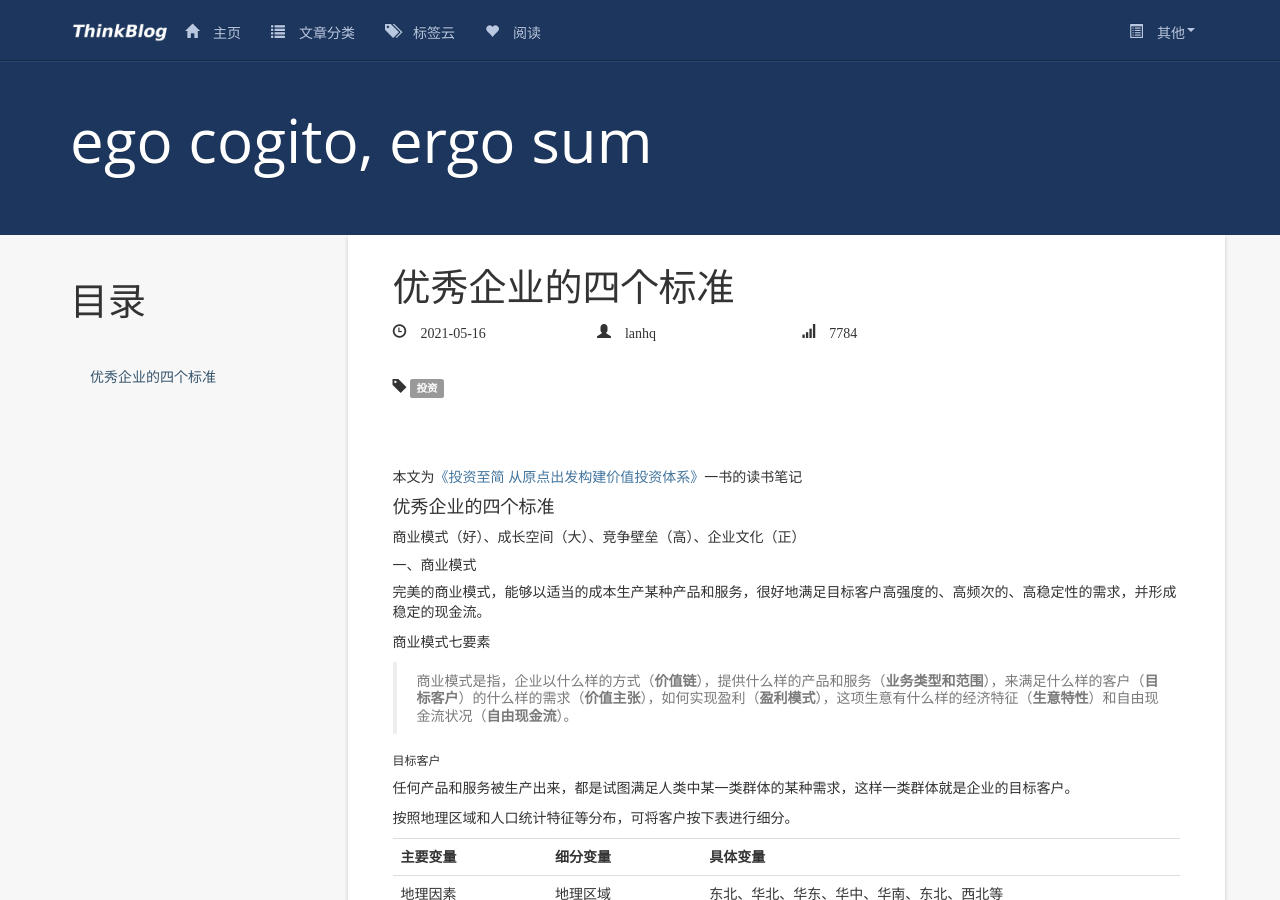
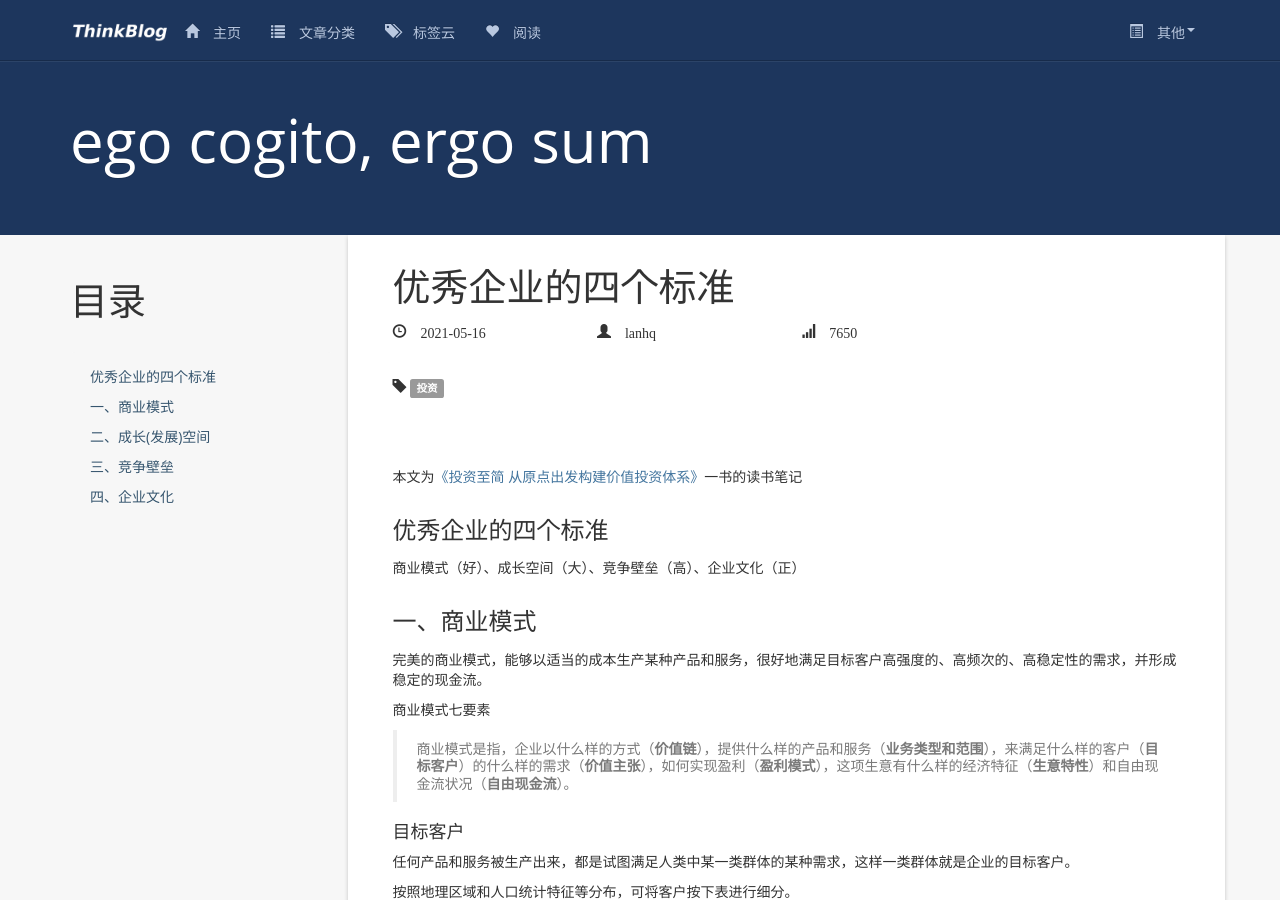
Before and after one commit to Brook-Lan/Brook-Lan.github.io, a Jekyll site: the page built from _posts/2021/2021-05-16-four-standards-for-excellent-enterprises.md, in a window 1280 px wide and 900 px high. Built offline with Jekyll 4.4.1, drawn with Linux system fonts in a browser that asks for light colours; nearby versions of some CDN libraries; comment, search, counter and statistics services are not loaded.

Commit message:
fix: update post

```diff
--- a/_posts/2021/2021-05-16-four-standards-for-excellent-enterprises.md
+++ b/_posts/2021/2021-05-16-four-standards-for-excellent-enterprises.md
@@ -13,14 +13,13 @@ tags: 投资
 
 
 
-
-#### 优秀企业的四个标准
+### 优秀企业的四个标准
 
 商业模式（好）、成长空间（大）、竞争壁垒（高）、企业文化（正）
 
 
 
-##### 一、商业模式
+### 一、商业模式
 
 完美的商业模式，能够以适当的成本生产某种产品和服务，很好地满足目标客户高强度的、高频次的、高稳定性的需求，并形成稳定的现金流。
 
@@ -28,7 +27,7 @@ tags: 投资
 
 > 商业模式是指，企业以什么样的方式（**价值链**），提供什么样的产品和服务（**业务类型和范围**），来满足什么样的客户（**目标客户**）的什么样的需求（**价值主张**），如何实现盈利（**盈利模式**），这项生意有什么样的经济特征（**生意特性**）和自由现金流状况（**自由现金流**）。
 
-###### 目标客户
+#### 目标客户
 
 任何产品和服务被生产出来，都是试图满足人类中某一类群体的某种需求，这样一类群体就是企业的目标客户。
 
@@ -41,7 +40,7 @@ tags: 投资
 	    <th>具体变量</th>
 	</tr >
 	<tr >
-	    <td rowspan=5>地理因素</td>
+	    <td rowspan="5">地理因素</td>
 	    <td>地理区域</td>
 	    <td>东北、华北、华东、华中、华南、东北、西北等</td>
 	</tr>
@@ -62,7 +61,7 @@ tags: 投资
 	    <td>京津冀、长三角、珠三角、川渝</td>
 	</tr>
 	<tr>
-        <td rowspan=9>人口统计因素</td>
+        <td rowspan="9">人口统计因素</td>
 	    <td>年龄</td>
 	    <td>具体岁数；儿童、青年、老年</td>
 	</tr>
@@ -105,7 +104,8 @@ tags: 投资
 	</tr>
 </table>
 
-###### 价值主张
+
+#### 价值主张
 
 选择了目标客户之后，企业需要确定客户的需求、偏好或痛点时什么，企业应该满足客户的那些需求或需求的哪些方面，向客户传递和提供什么样的价值，这就是企业的“价值主张”。
 
@@ -122,11 +122,11 @@ tags: 投资
 - 多样性，拥有更丰富的选择，例如购物上天猫就够了
 - 降低成本，对企业客户而言，ERP系统可以降低管理成本
 
-###### 产品和服务
+#### 产品和服务
 
 判断一家企业的产品力如何，需要我们对其产品的用户体验做仔细观察，还可以观察用户的反应。
 
-###### 价值链
+#### 价值链
 
 采用价值链工具分析企业的步骤
 
@@ -135,7 +135,7 @@ tags: 投资
 3. 企业的价值链和行业普遍做法有何不同。
 4. 分析价值链的不同对企业经营发展有何意义。
 
-###### 盈利模式
+#### 盈利模式
 
 企业能否找到盈利模式，决定了企业的价值大小，甚至能否长期生存下去。
 
@@ -155,7 +155,7 @@ tags: 投资
 2. “剃须刀+刀片”模式
 3. 免费增值模式，基础服务免费提供，增值服务收费
 
-###### 生意特性
+#### 生意特性
 
 一家企业的生意特性，由商业模式的各个构成要素共同决定，包括目标客户群的特征、客户需求的特征、产品和服务的特征、价值链的特征、盈利模式的特征等。
 
@@ -179,7 +179,7 @@ tags: 投资
 14. 重资产和轻资产。一般来说，轻资产的公司可以获得更高的估值溢价，是投资的首选。但重资产也不是一无是处，重资产可以为潜在进入者设置较高的进入门槛。
 15. 周期性。周期性很强企业很难把握。
 
-###### 自由现金流
+#### 自由现金流
 
 作为投资者，企业利润中对我们有意义的是有“归属股东”的利润。因为企业实现了账面上的盈利，可能会存在以下情况：1.经营现金流为负；2.企业未来需要大量的资本支出才能维持目前的经营规模和竞争优势。
 
@@ -204,7 +204,7 @@ tags: 投资
 
 
 
-##### 二、成长(发展)空间
+### 二、成长(发展)空间
 
 企业能以递减的边际成本、很高的组织效率，调配资源不断完成扩大再生产，实现三个（消费、客户、产品）从1到N的跨越。
 
@@ -214,7 +214,7 @@ tags: 投资
 - 从满足一个客户的需求到满足越来越多客户的需求
 - 从满足一个客户的需求扩展到满足其不同的需求
 
-###### 好成长与坏成长
+#### 好成长与坏成长
 
 谈到成长，需要明白我们需要的是什么样的成长，好的成长不断给股东带来更多的价值，坏的成长则毁灭价值。拥有好成长的公司，业绩不需要每年、每季度都增长。企业的发展绝不是线性的，而是在波折中前进。有些有巨大成长空间的好公司，他们为了进一步促进长期的发展，反而愿意牺牲短期的成长。他们不在意利润和股价一时如何反应，而在意公司的长期发展和股东的长期利益。他们不会为了取悦股市而放弃价值观，而是为了客户体验克制自己家。
 
@@ -229,7 +229,7 @@ tags: 投资
 - 为了迎合股市，放松风险控制，饮鸩止渴的增长
 - 不惜财务造假腾挪来制造的增长
 
-###### 商业模式决定企业的市场规模
+#### 商业模式决定企业的市场规模
 
 一家企业所在的市场有多大规模和空间，在很大程度上由商业模式所决定。以下几个重要的产品和生意特性影响者企业的市场空间：
 
@@ -239,13 +239,13 @@ tags: 投资
 4. 价格的高低
 5. 可标准化与可复制性
 
-###### 企业的发展阶段决定着成长空间
+#### 企业的发展阶段决定着成长空间
 
 “成长空间”不等于“市场规模”，我们可以将企业的发展空间分为“绝对空间”和相对空间。绝对空间是企业所在的总体市场规模有多大。相对空间是指企业距离自己市场规模的天花板还有多大的距离。对投资而言，企业发展的相对空间比绝对空间更有意义。当然，绝对的市场规模也有意义，往往市场规模巨大的行业才能产生一些发展空间大的公司。
 
 除此之外，企业的成长空间主要由企业所在的发展阶段所绝对。在其他条件不变的情况下，越是市场早期的企业发展速度越快。
 
-###### 企业成长动力分解
+#### 企业成长动力分解
 
 净利润 = 营业收入 × (毛利率 - 费用率)
 
@@ -265,11 +265,11 @@ tags: 投资
 
 
 
-##### 三、竞争壁垒
+### 三、竞争壁垒
 
 高的竞争壁垒意味着企业有宽阔的护城河，能从一个或多个方面，防止竞争对手的复制，能够保护自己的利润不被侵蚀，也增加了生意的确定性。
 
-###### 分析护城河的三个工具
+#### 分析护城河的三个工具
 
 【**波特五力模型**】
 
@@ -298,7 +298,7 @@ tags: 投资
 
 杜邦分析可以作为定量分析企业护城河的工具。如果有一个定量指标最能证明企业有宽阔的护城河，那么就是企业能维持较长时间、比较高的ROE。
 
-###### 识别非护城河因素
+#### 识别非护城河因素
 
 1. 优秀的产品
 2. 先发优势
@@ -308,11 +308,11 @@ tags: 投资
 
 
 
-##### 四、企业文化
+### 四、企业文化
 
 决定了好的商业模式能否变成现实，发展空间能拓展多大，护城河能挖多深。
 
-###### 治理结构
+#### 治理结构
 
 1. 所有权结构。民营企业分为家族企业和非家族企业
 
@@ -327,7 +327,7 @@ tags: 投资
    - 企业是不是“一人控制”。经营决策完全一人决定会有很大的隐患。优秀的治理结构下，关键企业家可以发挥很大的引领作用，但也不应该控制欲太强，应该培养接班团队和人才梯队、机制和企业文化。
    - 管理层和公司骨干有没有股权，将很大程度上影响其积极性。
 
-###### 企业家
+#### 企业家
 
 不同的企业，企业家的重要性并不相同。企业家的重要程度与企业的竞争地位、商业模式、发展阶段、所有制结构均有关系。在如下情况下，企业的发展可以降低对企业家的依赖：
 
```
